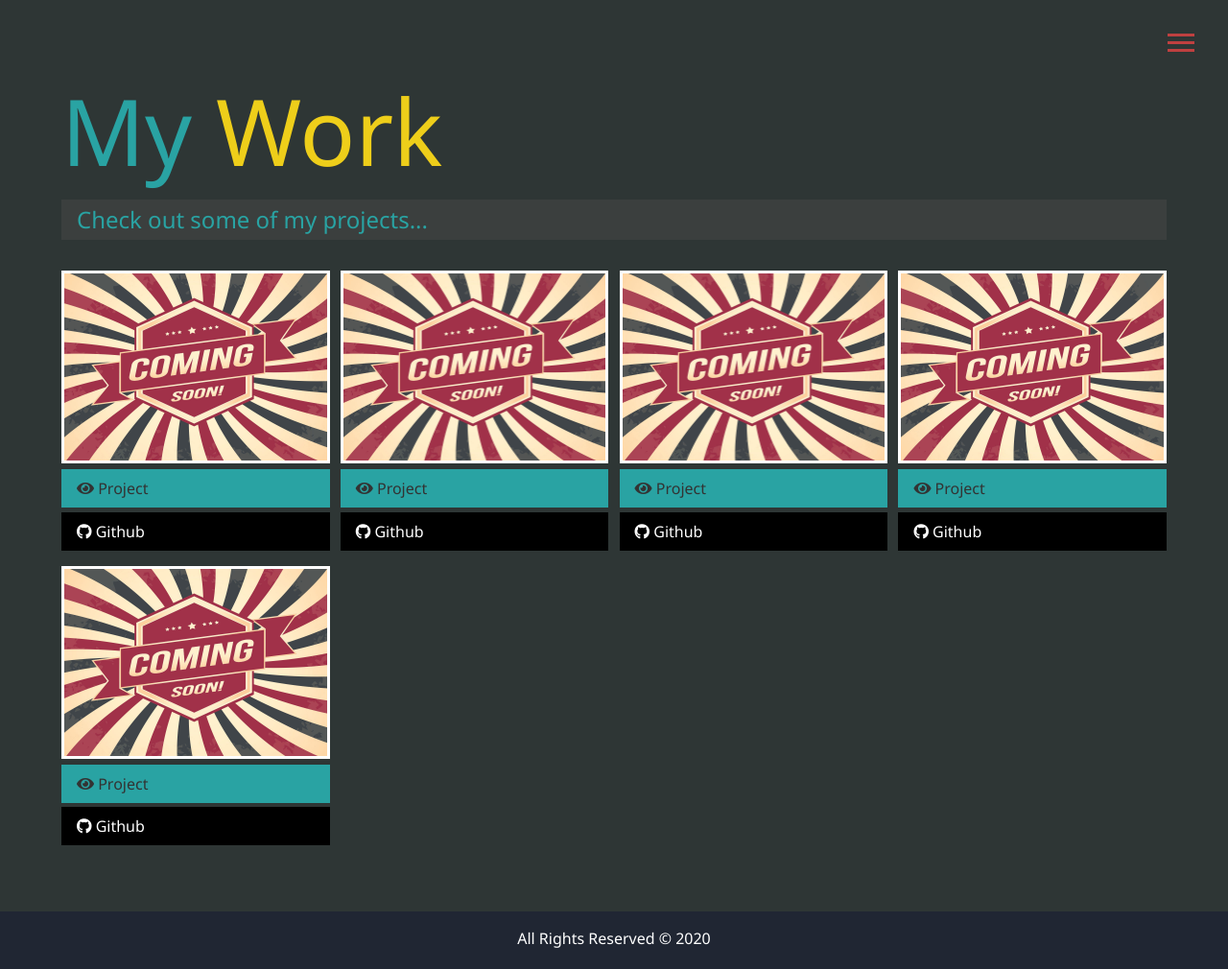
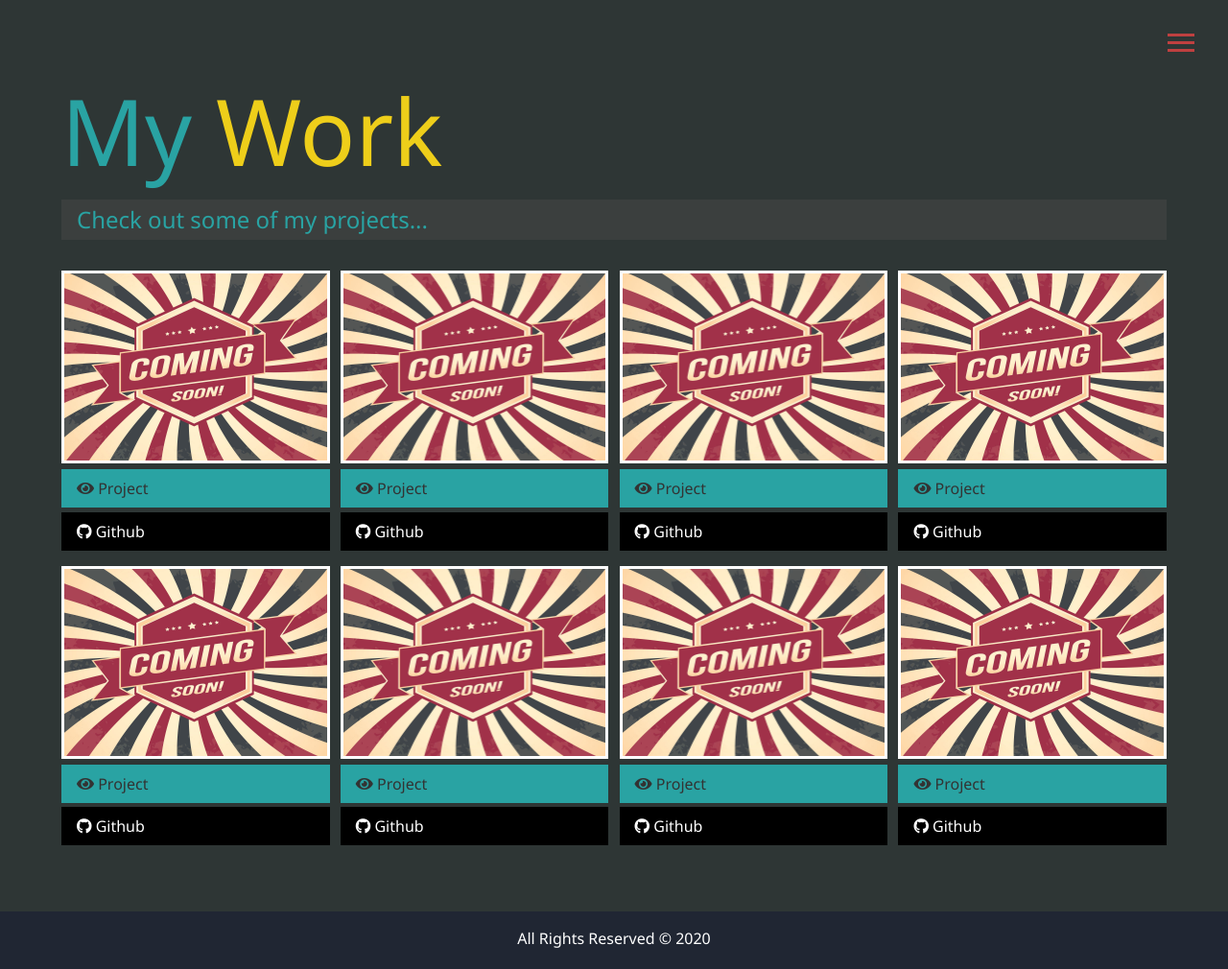
Before and after one commit to NBikashChakma/portfolio-2020, a plain HTML site: page work.html in a window 1280 px wide. Shown: the whole page at 96% size. Drawn offline with Linux system fonts and the light colour scheme.

Commit message:
Update work.html

```diff
--- a/work.html
+++ b/work.html
@@ -115,6 +115,39 @@
           <i class="fab fa-github"></i> Github
         </a>
       </div>
+      <div class="item">
+        <a href="#!">
+          <img src="img/projects/DD Coming Soon Retro Style Background 56400 Preview.jpg" alt="Project">
+        </a>
+        <a href="#" class="btn-light">
+          <i class="fas fa-eye"></i> Project
+        </a>
+        <a href="#" class="btn-dark">
+          <i class="fab fa-github"></i> Github
+        </a>
+      </div>
+      <div class="item">
+        <a href="#!">
+          <img src="img/projects/DD Coming Soon Retro Style Background 56400 Preview.jpg" alt="Project">
+        </a>
+        <a href="#" class="btn-light">
+          <i class="fas fa-eye"></i> Project
+        </a>
+        <a href="#" class="btn-dark">
+          <i class="fab fa-github"></i> Github
+        </a>
+      </div>
+      <div class="item">
+        <a href="#!">
+          <img src="img/projects/DD Coming Soon Retro Style Background 56400 Preview.jpg" alt="Project">
+        </a>
+        <a href="#" class="btn-light">
+          <i class="fas fa-eye"></i> Project
+        </a>
+        <a href="#" class="btn-dark">
+          <i class="fab fa-github"></i> Github
+        </a>
+      </div>
     </div>
   </main>
 
```
